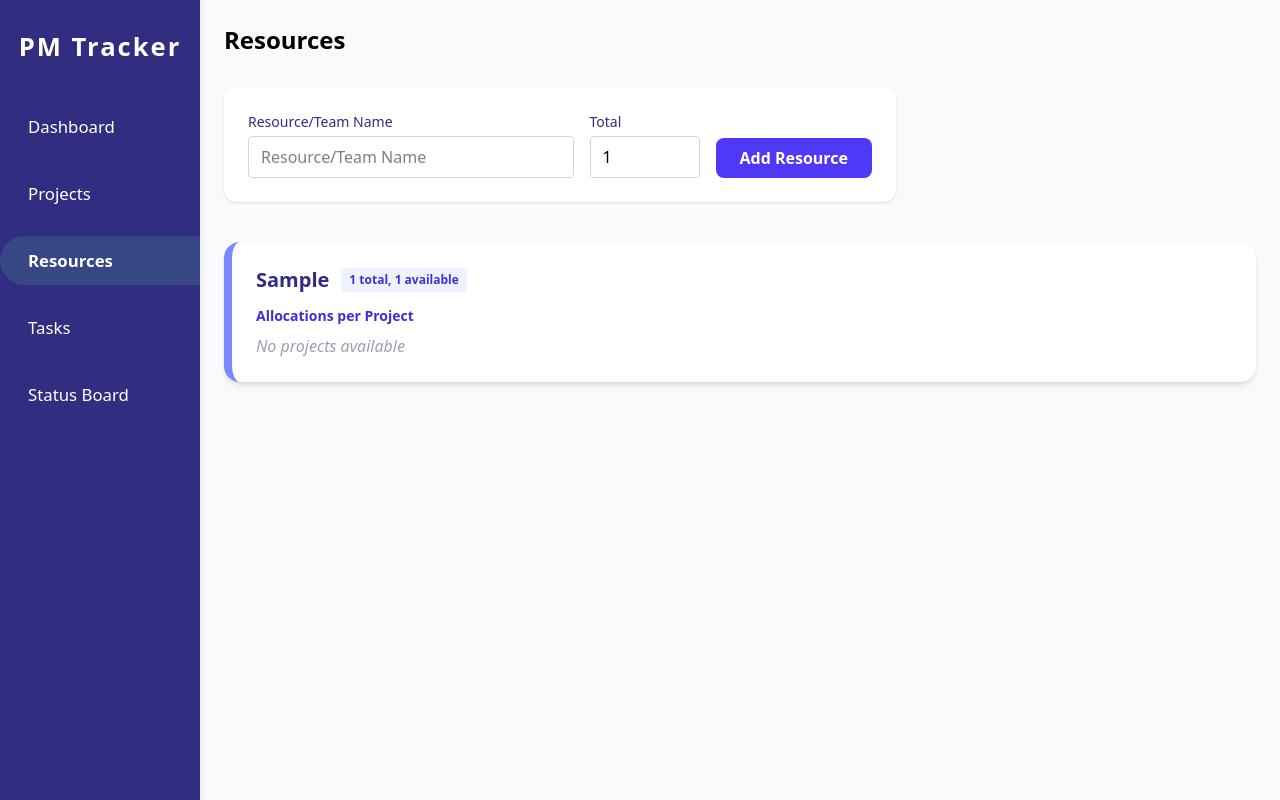
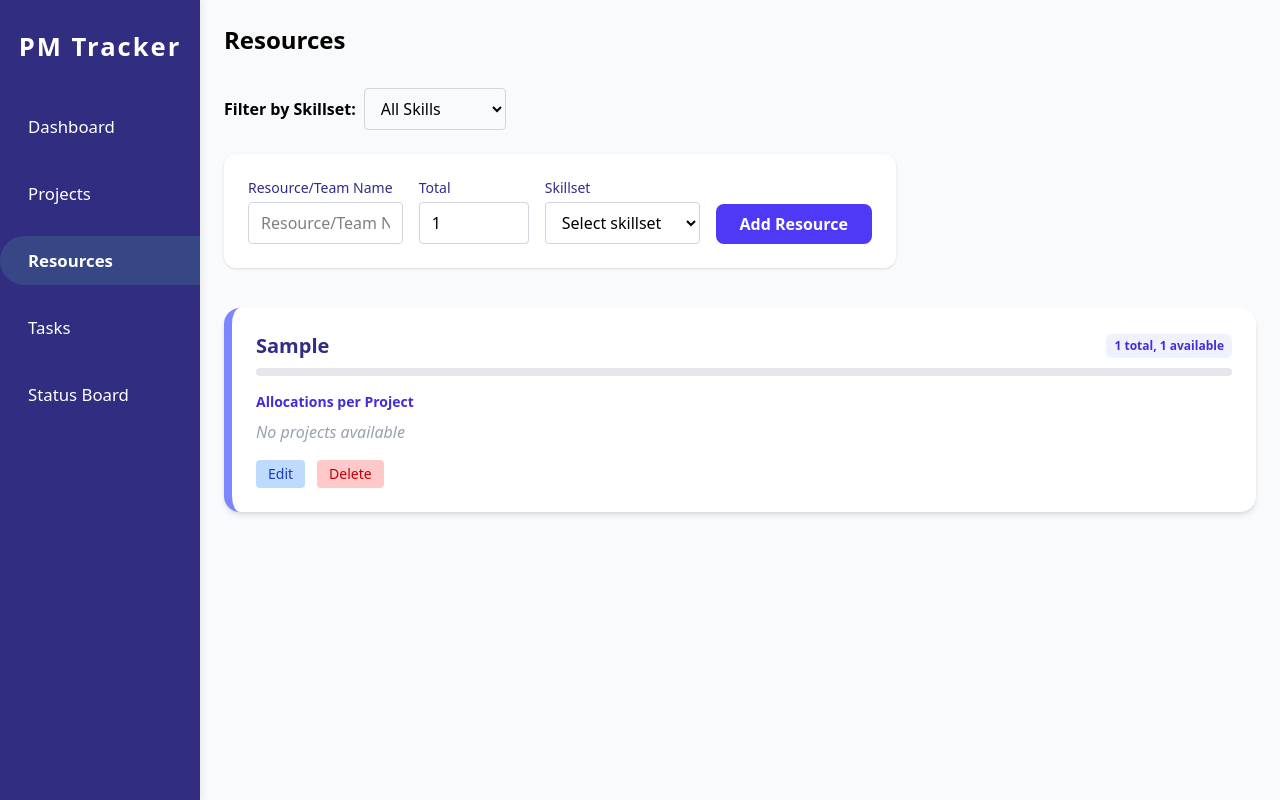
Before and after one commit to Soni0042/PMT, a React (Vite) app: page /resources in a window 1280 px wide. Both pictures are taken after typing "Sample" into the empty fields and a click on the button "Add Resource". Built offline with nearby package versions, Linux system fonts and the light colour scheme.

Commit message:
final code sub

```diff
--- a/src/pages/Resources.jsx
+++ b/src/pages/Resources.jsx
@@ -1,40 +1,116 @@
 import { useLocalStorage } from "../hooks/useLocalStorage";
-import { useState } from "react";
+import { useState, memo } from "react";
+
+const SKILL_OPTIONS = [
+  "React", "Node.js", "Python", "AWS", "UI/UX",
+  "Data Science", "DevOps", "Testing",
+];
 
 export default function Resources() {
   const [resources, setResources] = useLocalStorage("pm_resources", []);
   const [projects] = useLocalStorage("pm_projects", []);
-  const [form, setForm] = useState({ name: "", total: 1 });
+  const [form, setForm] = useState({ name: "", total: 1, skillset: "" });
+  const [allocInput, setAllocInput] = useState({});
+  const [editResourceId, setEditResourceId] = useState(null);
+  const [skillFilter, setSkillFilter] = useState("");
+  const [error, setError] = useState("");
 
+  // Add or update resource
   const handleAddResource = (e) => {
     e.preventDefault();
-    if (!form.name.trim() || Number(form.total) <= 0) return;
+    if (!form.name.trim() || Number(form.total) <= 0) {
+      setError("Must enter a name and total > 0");
+      return;
+    }
+    if (editResourceId) {
+      setResources(resources.map(res =>
+        res.id === editResourceId
+          ? { ...res, name: form.name, total: Number(form.total), skillset: form.skillset }
+          : res
+      ));
+      setEditResourceId(null);
+    } else {
       setResources([
         ...resources,
-      { id: Date.now().toString(), name: form.name, total: Number(form.total), allocated: {} }
+        {
+          id: Date.now().toString(),
+          name: form.name,
+          total: Number(form.total),
+          skillset: form.skillset,
+          allocated: {},
+        },
       ]);
-    setForm({ name: "", total: 1 });
+    }
+    setForm({ name: "", total: 1, skillset: "" });
+    setError("");
   };
 
+  // Allocation handlers
   const handleAllocate = (resId, projId, count) => {
     setResources(resources.map(res => {
       if (res.id !== resId) return res;
       const allocSum = Object.values(res.allocated).reduce((a, b) => a + b, 0);
       const available = res.total - allocSum;
-      if (count > available) return res;
+      if (count > available || count <= 0) { setError("Not enough available units!"); return res; }
+      setError("");
       return {
         ...res,
         allocated: { ...res.allocated, [projId]: (res.allocated[projId] || 0) + count }
       };
     }));
   };
+  const handleDeallocate = (resId, projId, count) => {
+    setResources(resources.map(res => {
+      if (res.id !== resId) return res;
+      const current = res.allocated[projId] || 0;
+      if (current < count) { setError("Nothing more to deallocate!"); return res; }
+      setError("");
+      return {
+        ...res,
+        allocated: { ...res.allocated, [projId]: current - count }
+      };
+    }));
+  };
 
+  // Remove/Edit
+  const handleDeleteResource = (id) => {
+    if (!window.confirm("Are you sure to delete this resource?")) return;
+    setResources(resources.filter(r => r.id !== id));
+    if (editResourceId === id) setEditResourceId(null);
+  };
+  const handleEdit = (res) => {
+    setEditResourceId(res.id);
+    setForm({ name: res.name, total: res.total, skillset: res.skillset });
+  };
+
+  // Allow only resources with selected skillset if filtered
+  const filteredResources = skillFilter
+    ? resources.filter(r => r.skillset === skillFilter)
+    : resources;
+
+  // Helper for resource available units
   const getAvailable = (res) => res.total - Object.values(res.allocated).reduce((a, b) => a + b, 0);
 
   return (
     <div>
       <h2 className="font-bold text-2xl mb-8 text-left">Resources</h2>
-      <form onSubmit={handleAddResource} className="flex gap-4 items-end mb-10 bg-white rounded-xl shadow p-6 max-w-2xl">
+      {/* Skillset filter dropdown */}
+      <div className="mb-6">
+        <label className="mr-2 font-semibold">Filter by Skillset:</label>
+        <select
+          value={skillFilter}
+          onChange={e => setSkillFilter(e.target.value)}
+          className="border border-gray-300 rounded px-3 py-2"
+        >
+          <option value="">All Skills</option>
+          {SKILL_OPTIONS.map(skill => (
+            <option value={skill} key={skill}>{skill}</option>
+          ))}
+        </select>
+      </div>
+
+      {/* Add/Edit resource */}
+      <form onSubmit={handleAddResource} className="flex flex-col md:flex-row gap-4 items-end mb-10 bg-white rounded-xl shadow p-6 max-w-2xl">
         <div className="flex flex-col flex-1">
           <label className="mb-1 font-medium text-sm text-indigo-900">Resource/Team Name</label>
           <input
@@ -58,44 +134,141 @@ export default function Resources() {
             className="border border-gray-300 rounded px-3 py-2 w-full"
           />
         </div>
+        <div className="flex flex-col flex-1">
+          <label className="mb-1 font-medium text-sm text-indigo-900">Skillset</label>
+          <select
+            value={form.skillset}
+            onChange={e => setForm({ ...form, skillset: e.target.value })}
+            className="border border-gray-300 rounded px-3 py-2 w-full"
+          >
+            <option value="">Select skillset</option>
+            {SKILL_OPTIONS.map(s => <option key={s} value={s}>{s}</option>)}
+          </select>
+        </div>
         <button type="submit" className="bg-indigo-600 text-white px-6 py-2 rounded-lg font-bold hover:bg-indigo-700 transition">
-          Add Resource
+          {editResourceId ? "Save" : "Add Resource"}
         </button>
+        {editResourceId && (
+          <button
+            type="button"
+            className="bg-gray-200 text-gray-800 px-4 py-2 ml-2 rounded-lg font-bold hover:bg-gray-300 transition"
+            onClick={() => {
+              setEditResourceId(null);
+              setForm({ name: "", total: 1, skillset: "" });
+            }}
+          >Cancel</button>
+        )}
       </form>
+      {error && <div className="text-red-600 font-bold mb-3">{error}</div>}
       <div className="space-y-5">
-        {resources.length === 0 && (
+        {filteredResources.length === 0 && (
           <div className="italic text-gray-400 text-center py-10 bg-white rounded-xl shadow">No resources yet.</div>
         )}
-        {resources.map(res => (
-          <div key={res.id} className="bg-white rounded-2xl shadow-md border-l-8 border-indigo-400 px-6 py-6">
-            <div className="font-bold text-xl text-indigo-900 mb-1 flex items-center gap-3">
-              {res.name}
+        {filteredResources
+          .sort((a, b) => a.name.localeCompare(b.name))
+          .map(res => (
+            <ResourceCard
+              key={res.id}
+              res={res}
+              projects={projects}
+              editResourceId={editResourceId}
+              handleEdit={handleEdit}
+              handleDeleteResource={handleDeleteResource}
+              handleAllocate={handleAllocate}
+              handleDeallocate={handleDeallocate}
+              getAvailable={getAvailable}
+              allocInput={allocInput}
+              setAllocInput={setAllocInput}
+            />
+        ))}
+      </div>
+    </div>
+  );
+}
+
+// ResourceCard as a memoized component
+const ResourceCard = memo(function ResourceCard({
+  res, projects, editResourceId, handleEdit, handleDeleteResource,
+  handleAllocate, handleDeallocate, getAvailable,
+  allocInput, setAllocInput
+}) {
+  return (
+    <div className="bg-white rounded-2xl shadow-md border-l-8 border-indigo-400 px-6 py-6">
+      <div className="flex items-center justify-between mb-1 flex-wrap">
+        <span className="font-bold text-xl text-indigo-900">{res.name}</span>
         <span className="text-xs font-semibold px-2 py-1 bg-indigo-50 text-indigo-700 rounded-md">
           {res.total} total, {getAvailable(res)} available
         </span>
+        {res.skillset && (
+          <span className="ml-3 px-2 py-1 text-xs bg-indigo-100 text-indigo-700 rounded">{res.skillset}</span>
+        )}
       </div>
+      {/* Utilization Bar */}
+      <div className="w-full h-2 bg-gray-200 rounded mt-2 mb-4">
+        <div
+          className="h-2 bg-indigo-500 rounded"
+          style={{
+            width: `${Math.round(100 * (res.total - getAvailable(res)) / (res.total || 1))}%`
+          }}
+          title={`Allocated: ${res.total - getAvailable(res)} / ${res.total}`}
+        />
+      </div>
+      {/* Allocations */}
       <div className="mt-3">
         <div className="font-semibold text-sm mb-2 text-indigo-700">Allocations per Project</div>
         {projects.length === 0 ? (
           <em className="text-gray-400">No projects available</em>
         ) : (
           <div className="space-y-2">
-                  {projects.map(proj => (
+            {projects
+              .slice().sort((a, b) => a.name.localeCompare(b.name))
+              .map(proj => (
                 <div key={proj.id} className="flex flex-row gap-3 items-center justify-between bg-indigo-50 rounded p-2">
-                      <span className="text-sm flex-1">{proj.name}: <span className="font-bold text-indigo-900">{res.allocated[proj.id] || 0}</span></span>
+                  <span className="text-sm flex-1">
+                    {proj.name}: <span className="font-bold text-indigo-900">{res.allocated[proj.id] || 0}</span>
+                  </span>
+                  <input
+                    type="number"
+                    min={1}
+                    max={getAvailable(res)}
+                    placeholder="Qty"
+                    value={allocInput[res.id + "_" + proj.id] || ""}
+                    onChange={e =>
+                      setAllocInput({ ...allocInput, [res.id + "_" + proj.id]: e.target.value })
+                    }
+                    className="w-16 border border-gray-300 rounded px-2 py-1 text-sm"
+                  />
                   <button
-                        disabled={getAvailable(res) < 1}
-                        onClick={() => handleAllocate(res.id, proj.id, 1)}
-                        className="px-3 py-1 text-sm bg-indigo-600 text-white rounded-md font-semibold hover:bg-indigo-700 disabled:opacity-60 disabled:cursor-not-allowed"
-                      >+1 allocate</button>
+                    disabled={getAvailable(res) < (Number(allocInput[res.id + "_" + proj.id]) || 1)}
+                    onClick={() => {
+                      const amt = Number(allocInput[res.id + "_" + proj.id]) || 1;
+                      handleAllocate(res.id, proj.id, amt);
+                      setAllocInput({ ...allocInput, [res.id + "_" + proj.id]: "" });
+                    }}
+                    className="px-3 py-1 text-sm bg-indigo-600 text-white rounded font-semibold hover:bg-indigo-700 disabled:opacity-60"
+                  >Allocate</button>
+                  {/* De-allocate button */}
+                  <button
+                    disabled={!res.allocated[proj.id]}
+                    onClick={() => handleDeallocate(res.id, proj.id, 1)}
+                    className="px-2 py-1 text-sm bg-red-200 text-red-700 rounded font-semibold hover:bg-red-300 disabled:opacity-50"
+                  >-1</button>
                 </div>
               ))}
           </div>
         )}
       </div>
-          </div>
-        ))}
+      {/* Edit & Delete */}
+      <div className="flex gap-3 mt-4">
+        <button
+          onClick={() => handleEdit(res)}
+          className="px-3 py-1 text-sm bg-blue-200 text-blue-800 rounded hover:bg-blue-300"
+        >Edit</button>
+        <button
+          onClick={() => handleDeleteResource(res.id)}
+          className="px-3 py-1 text-sm bg-red-200 text-red-700 rounded hover:bg-red-300"
+        >Delete</button>
       </div>
     </div>
   );
-}
+});
```
Also changed, not shown: src/components/ProjectForm.jsx (+59 -29 lines). Lines whose indentation alone changed are shown as unchanged.
